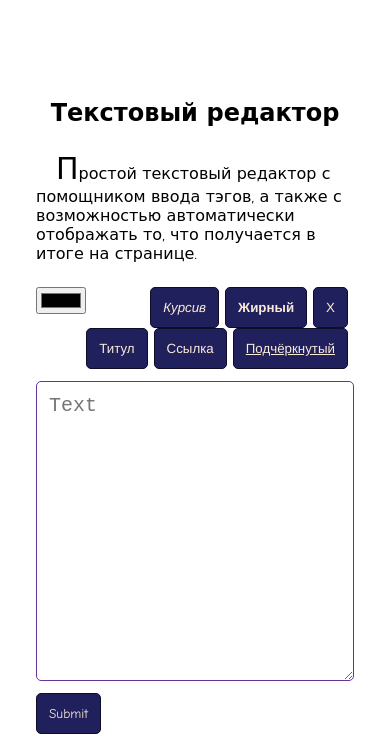
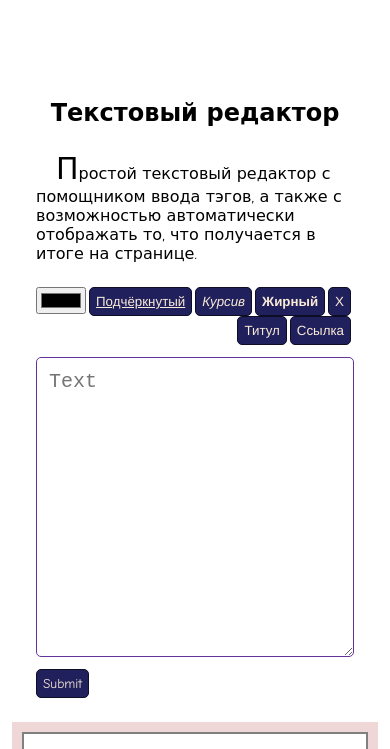
Before and after one commit to Alexeas/MyPortfolio, a plain HTML site: page text-editor.html in a window 390 px wide. Shown: the part 95-844 px from the top of the page. Drawn offline with Linux system fonts and the light colour scheme.

Commit message:
Add files via upload

```diff
--- a/css/style.css
+++ b/css/style.css
@@ -560,4 +560,10 @@ textarea:focus{
         transform: rotateZ(-45deg);
         background-color:rgb(253, 253, 253);
     }
+    button, .button {
+        padding: 6px;
+    }
+    form button {
+        margin-right: 3px;
+    }
 }
```
